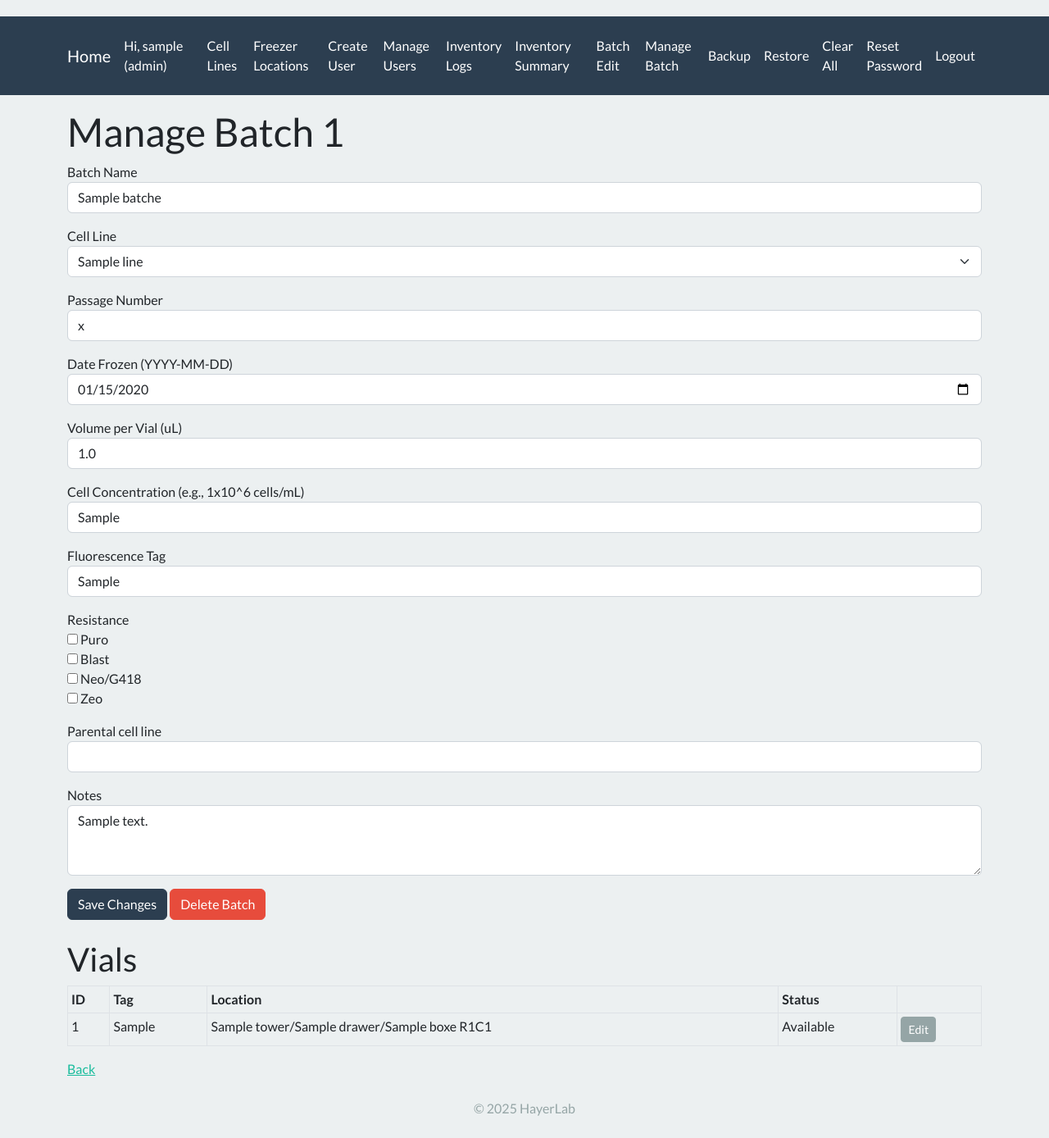
After one commit to qiyaolin/CellStorage-modify_log, a Flask app: page /admin/manage_batch/1 in a window 1280 px wide. The commit adds this page. Shown: the whole page at 82% size. Run offline with Flask 3, Linux system fonts and the light colour scheme; a user stored in the database is signed in; tables that the repository leaves empty hold one stand-in row (values such as "Sample post"); some libraries are stand-ins or nearby versions.

Commit message:
Add admin batch management features

```diff
--- a/app/forms.py
+++ b/app/forms.py
@@ -265,3 +265,8 @@ class EditBatchForm(FlaskForm):
     parental_cell_line = StringField('Parental cell line', validators=[Optional(), Length(max=128)])
     notes = TextAreaField('Notes', validators=[Optional()])
     submit = SubmitField('Save Changes')
+
+
+class BatchLookupForm(FlaskForm):
+    batch_id = IntegerField("Batch ID", validators=[DataRequired()])
+    submit = SubmitField("Load Batch")
--- a/app/main/routes.py
+++ b/app/main/routes.py
@@ -36,6 +36,7 @@ from app.forms import (
     RestoreForm,
     BatchEditVialsForm,
     EditBatchForm,
+    BatchLookupForm,
 )
 from app.models import (
     CellLine,
@@ -1242,3 +1243,67 @@ def edit_batch(batch_id):
         return redirect(url_for('main.inventory_summary'))
 
     return render_template('main/edit_batch_form.html', form=form, batch=batch, title='Edit Batch')
+
+@bp.route('/admin/manage_batch', methods=['GET', 'POST'])
+@login_required
+@admin_required
+def manage_batch_lookup():
+    form = BatchLookupForm()
+    if form.validate_on_submit():
+        return redirect(url_for('main.manage_batch', batch_id=form.batch_id.data))
+    return render_template('main/manage_batch_lookup.html', form=form, title='Manage Batch')
+
+
+@bp.route('/admin/manage_batch/<int:batch_id>', methods=['GET', 'POST'])
+@login_required
+@admin_required
+def manage_batch(batch_id):
+    batch = VialBatch.query.get_or_404(batch_id)
+    vials = batch.vials.order_by(CryoVial.id).all()
+
+    form = EditBatchForm()
+    form.cell_line_id.choices = [(c.id, c.name) for c in CellLine.query.order_by(CellLine.name).all()]
+
+    if request.method == 'GET':
+        form.batch_name.data = batch.name
+        if vials:
+            sample = vials[0]
+            form.cell_line_id.data = sample.cell_line_id
+            form.passage_number.data = sample.passage_number
+            form.date_frozen.data = sample.date_frozen
+            form.volume_ml.data = sample.volume_ml
+            form.concentration.data = sample.concentration
+            form.fluorescence_tag.data = sample.fluorescence_tag
+            form.resistance.data = sample.resistance.split(',') if sample.resistance else []
+            form.parental_cell_line.data = sample.parental_cell_line
+            form.notes.data = sample.notes
+
+    if form.validate_on_submit() and 'submit' in request.form:
+        batch.name = form.batch_name.data
+        for v in vials:
+            v.cell_line_id = form.cell_line_id.data
+            v.passage_number = form.passage_number.data
+            v.date_frozen = form.date_frozen.data
+            v.volume_ml = form.volume_ml.data
+            v.concentration = form.concentration.data
+            v.fluorescence_tag = form.fluorescence_tag.data
+            v.resistance = ','.join(form.resistance.data) if form.resistance.data else None
+            v.parental_cell_line = form.parental_cell_line.data
+            v.notes = form.notes.data
+            v.last_updated = datetime.utcnow()
+        db.session.commit()
+        log_audit(current_user.id, 'EDIT_BATCH_INFO', target_type='VialBatch', target_id=batch.id, details={'vial_count': len(vials)})
+        flash('Batch updated successfully.', 'success')
+        return redirect(url_for('main.manage_batch', batch_id=batch.id))
+
+    if request.method == 'POST' and 'delete_batch' in request.form:
+        count = len(vials)
+        for v in vials:
+            db.session.delete(v)
+        db.session.delete(batch)
+        db.session.commit()
+        log_audit(current_user.id, 'DELETE_BATCH', target_type='VialBatch', target_id=batch_id, details={'vial_count': count})
+        flash(f'Batch {batch_id} deleted.', 'success')
+        return redirect(url_for('main.manage_batch_lookup'))
+
+    return render_template('main/manage_batch.html', form=form, batch=batch, vials=vials, title='Manage Batch')
--- a/app/templates/base.html
+++ b/app/templates/base.html
@@ -24,6 +24,7 @@
               <a class="nav-link" href="{{ url_for('main.audit_logs') }}">Inventory Logs</a>
               <a class="nav-link" href="{{ url_for('main.inventory_summary') }}">Inventory Summary</a>
               <a class="nav-link" href="{{ url_for('main.batch_edit_vials') }}">Batch Edit</a>
+              <a class="nav-link" href="{{ url_for('main.manage_batch_lookup') }}">Manage Batch</a>
               <a class="nav-link" href="{{ url_for('main.backup_database') }}">Backup</a>
               <a class="nav-link" href="{{ url_for('main.restore_database') }}">Restore</a>
               <a class="nav-link" href="{{ url_for('main.clear_all') }}">Clear All</a>
--- /dev/null
+++ b/app/templates/main/manage_batch.html
@@ -0,0 +1,35 @@
+{% extends "base.html" %}
+{% block content %}
+<h1>Manage Batch {{ batch.id }}</h1>
+<form method="post">
+  {{ form.hidden_tag() }}
+  <div class="mb-3">{{ form.batch_name.label }} {{ form.batch_name(class="form-control") }}</div>
+  <div class="mb-3">{{ form.cell_line_id.label }} {{ form.cell_line_id(class="form-select") }}</div>
+  <div class="mb-3">{{ form.passage_number.label }} {{ form.passage_number(class="form-control") }}</div>
+  <div class="mb-3">{{ form.date_frozen.label }} {{ form.date_frozen(class="form-control") }}</div>
+  <div class="mb-3">{{ form.volume_ml.label }} {{ form.volume_ml(class="form-control") }}</div>
+  <div class="mb-3">{{ form.concentration.label }} {{ form.concentration(class="form-control") }}</div>
+  <div class="mb-3">{{ form.fluorescence_tag.label }} {{ form.fluorescence_tag(class="form-control") }}</div>
+  <div class="mb-3">{{ form.resistance.label }}<br>{% for sub in form.resistance %}<label>{{ sub() }} {{ sub.label.text }}</label><br>{% endfor %}</div>
+  <div class="mb-3">{{ form.parental_cell_line.label }} {{ form.parental_cell_line(class="form-control") }}</div>
+  <div class="mb-3">{{ form.notes.label }} {{ form.notes(class="form-control", rows=3) }}</div>
+  <button type="submit" name="submit" class="btn btn-primary">{{ form.submit.label.text }}</button>
+  <button type="submit" name="delete_batch" class="btn btn-danger" onclick="return confirm('Delete entire batch?');">Delete Batch</button>
+</form>
+<h2 class="mt-4">Vials</h2>
+<table class="table table-bordered table-sm">
+  <thead><tr><th>ID</th><th>Tag</th><th>Location</th><th>Status</th><th></th></tr></thead>
+  <tbody>
+  {% for v in vials %}
+  <tr>
+    <td>{{ v.id }}</td>
+    <td>{{ v.unique_vial_id_tag }}</td>
+    <td>{{ v.box_location.drawer_info.tower_info.name }}/{{ v.box_location.drawer_info.name }}/{{ v.box_location.name }} R{{ v.row_in_box }}C{{ v.col_in_box }}</td>
+    <td>{{ v.status }}</td>
+    <td><a class="btn btn-sm btn-secondary" href="{{ url_for('main.edit_cryovial', vial_id=v.id) }}">Edit</a></td>
+  </tr>
+  {% endfor %}
+  </tbody>
+</table>
+<p><a href="{{ url_for('main.manage_batch_lookup') }}">Back</a></p>
+{% endblock %}
```
Also changed, not shown: app/templates/main/manage_batch_lookup.html (added, +11 -0 lines).
